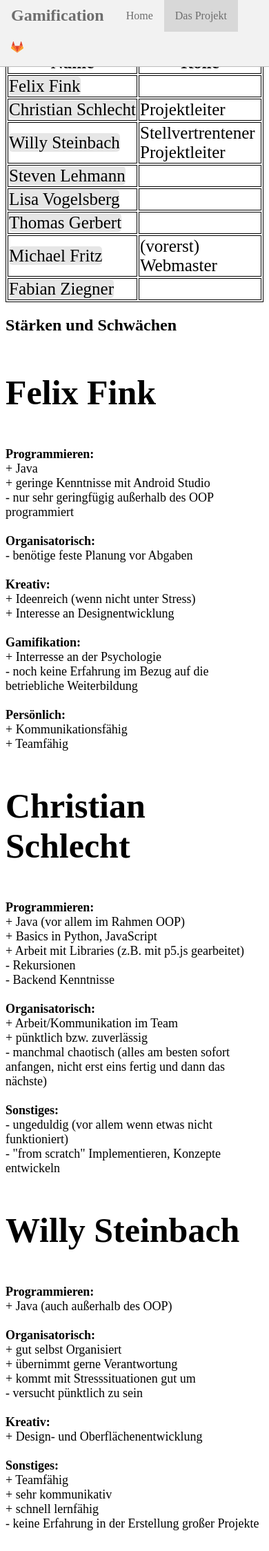
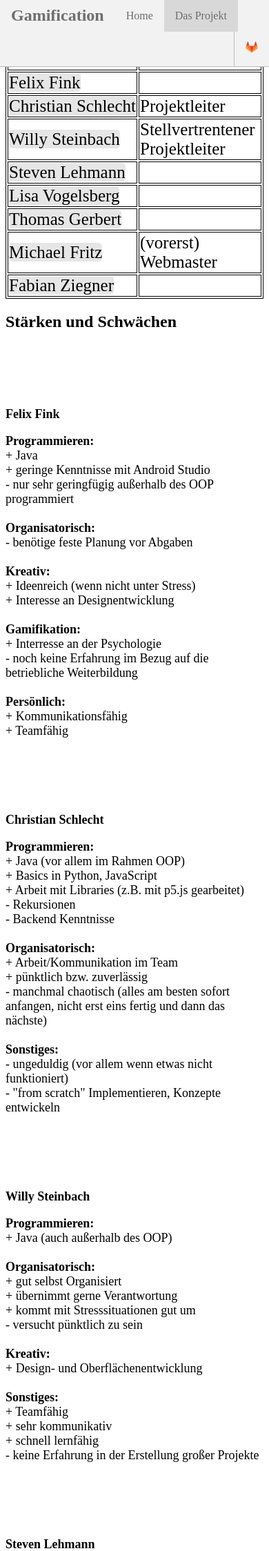
Before and after one commit to ch-schlecht/cz17a, a PHP site: page /team.php in a window 390 px wide. Shown: the top 2248 px of the page at 69% size. Run offline with PHP 8.4, Linux system fonts and the light colour scheme; some libraries are stand-ins or nearby versions.

Commit message:
Added responsive-design to website

```diff
--- a/public_html/Aufwand.xml
+++ b/public_html/Aufwand.xml
@@ -15,6 +15,7 @@
 		<done who="FF" A="3" S="2" Zeit="3">Meilenstein und passende Issues anlegen und verwalten(+ Markdown recherche)</done>
 		<done who="FF" A="3" S="3" Zeit="4">Mit dem Thema Gamification auseinander setzen</done>
 		<done who="MF" A="3" S="2" Zeit="3">Mit dem Thema Gamification auseinander setzen</done>
+		<done who="CS" A="3" S="2" Zeit="2">Recherche zu Konzepten</done>
 		<done who="FF, MF" A="3" S="3" Zeit="1.5">Aufwandsanalyse betreiben und auf Website stellen</done>
 		<done who="TG" A="1" S="2" Zeit="0.5">Assistent Webdesign</done>
 		<done who="TG,MF,FF" A="1" S="2" Zeit="0.5">SSH Einrichten</done>
--- a/public_html/style.css
+++ b/public_html/style.css
@@ -5,18 +5,28 @@
  font-size: 50pt;
 }
 
+h2{
+    font-size: 70px;
+}
+
+h3{
+    font-size: 50px;
+}
+
+
+
 
 .navbar-fixed-top{ /*fixed navbar on top of site*/
     position: fixed;
     top: 0px;
     left: 0px;
-    width: 100%;
+    width: 100vw;
     background-color: #F2F2F2;
     border-bottom: 1px solid #BDBDBD;
 }
 
 .navbar-content{  /*content of navbar starts 20% left of page*/
-    margin-left: 20%;
+    margin-left: 20vw;
 }
 
 #nav_name{  /*Name of Project in Navbar*/
@@ -100,25 +110,17 @@ nav li.dropdown {
 
 
 .article{
-    margin-top: 100px;
+    margin-top: 10vh;
     background-color: #E6E6E6;
     border-radius: 5px;
     margin-left: 20%;
-    margin-right: 20%;
+    margin-right: 20vw;
     padding-top: 10px;
     padding-left: 50px;
     padding-right: 50px;
     padding-bottom: 50px;
 }
 
-
-h2{
-    font-size: 70px;
-}
-
-h3{
-    font-size: 50px;
-}
 
 .article p, .article a{
      font-size: 25px;
@@ -164,7 +166,6 @@ dd{
 }
 
 .canvas-container {
-
 
   height: 40vh;
   width: 40vw;
--- a/public_html/style_mobile.css
+++ b/public_html/style_mobile.css
@@ -7,12 +7,16 @@
 }
 
 h1{
+    font-size: xx-large;
+}
+
+h2{
     font-size: x-large;
 }
 
 
-h2{
-    padding-bottom: 5px;
+h3{
+    font-size: large;
 }
 
 
@@ -20,7 +24,7 @@ h2{
     position: fixed;
     top: 0px;
     left: 0px;
-    width: 100%;
+    width: 100vw;
     background-color: #F2F2F2;
     border-bottom: 1px solid #BDBDBD;
 }
@@ -75,6 +79,12 @@ nav li {
     display: inline-block;
 }
 
+#git{  /*git logo/link on right end of navbar*/
+    float: right;
+    padding: 0px 0px;
+    border-left: 1px solid #BDBDBD;
+}
+
 
 .active{
     background-color: #008000;
@@ -96,9 +106,6 @@ nav li {
 
 
 
-h3{
-    font-size: 50px;
-}
 
 .article p, .article a{
      font-size: 25px;
@@ -139,7 +146,7 @@ h3{
 
 
 
-    table,td,th{
+table,td,th{
          border: 1px solid black;
     }
 
@@ -153,3 +160,38 @@ h3{
 
 
 }
+
+.canvas-container {
+
+  height: 40vh;
+  width: 40vw;
+  margin: auto;
+}
+
+#analyse{
+    text-align: center;
+    font-size: 48px;
+}
+
+#switch{
+    background-color: #E6E6E6;
+    border: none;
+    color: black;
+    font-size: medium;
+}
+
+
+.closed #sign{
+    display: inline-block;
+}
+
+.open #sign{
+    display: inline-block;
+    writing-mode: vertical-rl;
+    -ms-transform: rotate(90deg);
+    -moz-transform: rotate(90deg);
+}
+
+.anchor{ /*Offset for anchor elements because of fixed navbar*/
+    padding-top: 90px;
+}
```
